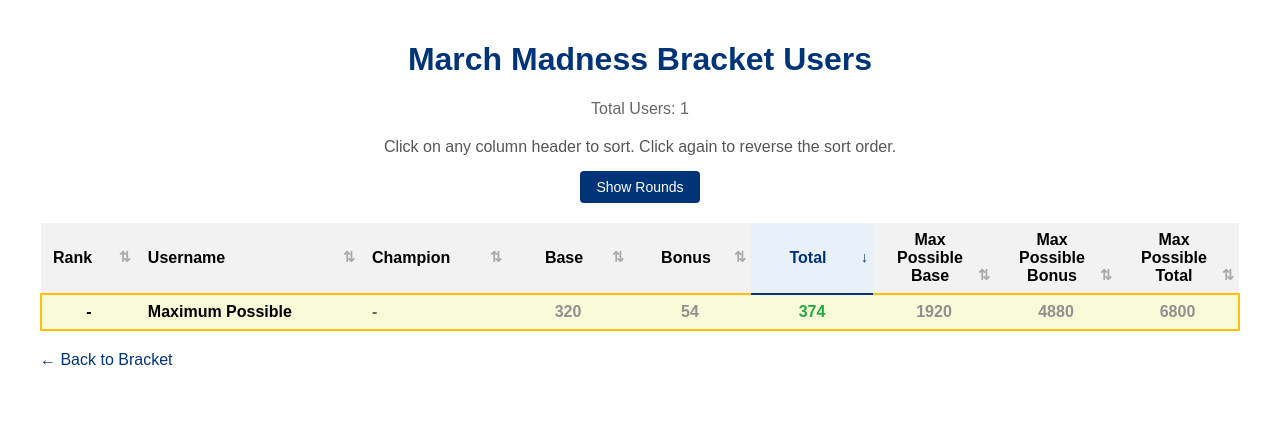
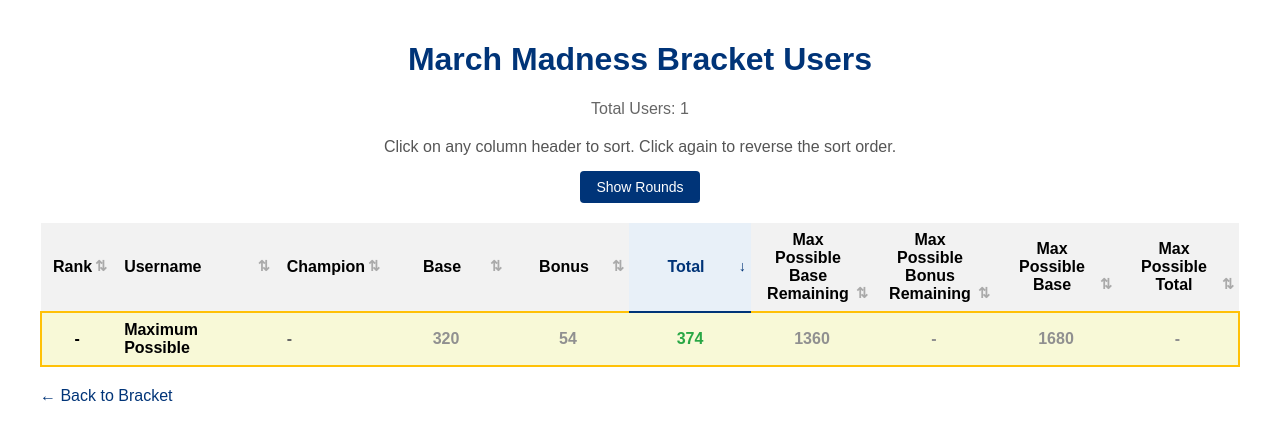
Before and after one commit to gregbkatz/madness, a Flask app: page /users-list in a window 1280 px wide. Shown: the top 440 px of the page. Run offline with Flask 2, Linux system fonts and the light colour scheme.

Commit message:
Clean up points possible remaining

```diff
--- a/app.py
+++ b/app.py
@@ -1315,9 +1315,15 @@
                 "picks_remaining": picks_remaining,
                 "champion": champion,
                 "correct_picks": perfect_score,
-                "max_possible_base": max_possible_score["max_base"],
-                "max_possible_bonus": max_possible_score["max_bonus"],
-                "max_possible_total": max_possible_score["max_total"],
+                # "max_possible_base": max_possible_score["max_base"],
+                # "max_possible_bonus": max_possible_score["max_bonus"],
+                # "max_possible_total": max_possible_score["max_total"],
+                "max_possible_base": 1680,
+                "max_possible_bonus": "-",
+                "max_possible_total": "-",
+                "max_possible_base_remaining": 1680 - perfect_score["total_score"],
+                "max_possible_bonus_remaining": "-",
+                "max_possible_total_remaining": "-",
             }
 
             # Add the perfect entry to the user data
@@ -1582,7 +1588,10 @@
                             },
                             "max_possible_base": max_possible_base if 'max_possible_base' in locals() else correct_picks["total_score"],
                             "max_possible_bonus": max_possible_bonus if 'max_possible_bonus' in locals() else correct_picks["total_bonus"],
-                            "max_possible_total": max_possible_total if 'max_possible_total' in locals() else correct_picks["total_with_bonus"]
+                            "max_possible_total": max_possible_total if 'max_possible_total' in locals() else correct_picks["total_with_bonus"],
+                            "max_possible_base_remaining": max_possible_base - correct_picks["total_score"],
+                            "max_possible_bonus_remaining": max_possible_bonus - correct_picks["total_bonus"],
+                            "max_possible_total_remaining": max_possible_total - correct_picks["total_with_bonus"]
                         })
 
                         # Add to users set
--- a/templates/users_list.html
+++ b/templates/users_list.html
@@ -318,8 +318,11 @@
                 <th class="sortable numeric-column" data-sort="total_score">Base</th>
                 <th class="sortable numeric-column" data-sort="total_bonus">Bonus</th>
                 <th class="sortable numeric-column total-column" data-sort="total_with_bonus">Total</th>
+                <th class="sortable numeric-column" data-sort="max_possible_base_remaining">Max Possible Base Remaining
+                </th>
+                <th class="sortable numeric-column" data-sort="max_possible_bonus_remaining">Max Possible Bonus
+                    Remaining</th>
                 <th class="sortable numeric-column" data-sort="max_possible_base">Max Possible Base</th>
-                <th class="sortable numeric-column" data-sort="max_possible_bonus">Max Possible Bonus</th>
                 <th class="sortable numeric-column" data-sort="max_possible_total">Max Possible Total</th>
             </tr>
         </thead>
@@ -361,9 +364,13 @@
                     <td class="numeric-column total-column"><span class="correct-picks-value">{{
                             user.correct_picks.total_with_bonus
                             }}</span></td>
+                    <td class="numeric-column"><span class="correct-picks-value">{{ user.max_possible_base_remaining
+                            }}</span>
+                    </td>
+                    <td class="numeric-column"><span class="correct-picks-value">{{ user.max_possible_bonus_remaining
+                            }}</span>
+                    </td>
                     <td class="numeric-column"><span class="correct-picks-value">{{ user.max_possible_base }}</span>
-                    </td>
-                    <td class="numeric-column"><span class="correct-picks-value">{{ user.max_possible_bonus }}</span>
                     </td>
                     <td class="numeric-column"><span class="correct-picks-value">{{ user.max_possible_total }}</span>
                     </td>
@@ -551,6 +558,9 @@
             function findCellIndexForColumn(row, column) {
                 // Define mappings for each column to potential indexes
                 const columnMappings = {
+                    'rank': 0,
+                    'username': 1,
+                    'champion': 2,
                     'round_1_score': 3,
                     'round_2_score': 4,
                     'round_3_score': 5,
@@ -560,9 +570,10 @@
                     'total_score': 9,
                     'total_bonus': 10,
                     'total_with_bonus': 11,
-                    'max_possible_base': 12,
-                    'max_possible_bonus': 13,
-                    'max_possible_total': 14
+                    'max_possible_base_remaining': 12,
+                    'max_possible_bonus_remaining': 13,
+                    'max_possible_base': 14,
+                    'max_possible_total': 15
                 };
 
                 // Adjust mappings based on which columns are hidden
```
